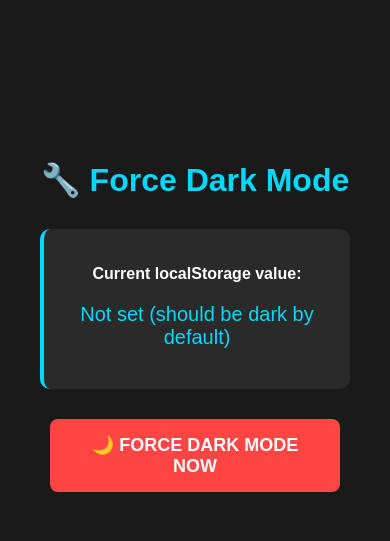
After one commit to chungkwangeui-del/qunex-trade, a Flask app: page /force-dark in a window 390 px wide. The commit adds this page. Shown: the top 541 px of the page. Run offline with Flask 3, Linux system fonts and the light colour scheme; some libraries are stand-ins or nearby versions.

Commit message:
Enhance theme toggle button and add force dark mode tool
Theme Toggle Improvements:
- Increased button size (64px from 56px)
- Added border with semi-transparent white
- Enhanced shadow effects with multiple layers
- Added pulse-glow animation (3s infinite)
- Smooth scale and rotate (180deg) on hover
- Bouncy cubic-bezier transition for playful feel
- Light mode specific styling (dark button in light mode)
- Better mobile responsiveness (56px on mobile)

New Features:
- Added /force-dark route for quick dark mode forcing
- FORCE_DARK_MODE.html - One-click solution to clear localStorage
- Auto-redirects to home after setting dark mode
- Shows current localStorage status

Visual Enhancements:
- Ripple pulse effect draws attention to toggle
- 180-degree rotation on hover (smooth animation)
- Larger touch target for mobile users
- High contrast in both themes

This makes the theme toggle more discoverable and fun to use,
solving the persistent light mode issue with a direct fix page.

🤖 Generated with [Claude Code](https://claude.com/claude-code)

Co-Authored-By: Claude <noreply@anthropic.com>

```diff
--- a/web/app.py
+++ b/web/app.py
@@ -271,6 +271,11 @@ def about():
 def reset_theme():
     """Theme reset utility page"""
     return render_template('reset_theme.html')
+
+@app.route('/force-dark')
+def force_dark():
+    """Force dark mode page - quick fix"""
+    return render_template('FORCE_DARK_MODE.html')
 
 @app.route('/terms')
 def terms():
--- /dev/null
+++ b/web/templates/FORCE_DARK_MODE.html
@@ -0,0 +1,109 @@
+<!DOCTYPE html>
+<html>
+<head>
+    <meta charset="UTF-8">
+    <title>Force Dark Mode - Qunex Trade</title>
+    <style>
+        body {
+            font-family: Arial, sans-serif;
+            max-width: 600px;
+            margin: 100px auto;
+            padding: 40px;
+            background: #1a1a1a;
+            color: #ffffff;
+            text-align: center;
+        }
+        h1 { color: #00d9ff; margin-bottom: 30px; }
+        .status {
+            background: #2a2a2a;
+            padding: 20px;
+            border-radius: 10px;
+            margin: 20px 0;
+            border-left: 4px solid #00d9ff;
+        }
+        button {
+            padding: 15px 40px;
+            font-size: 18px;
+            font-weight: bold;
+            margin: 10px;
+            border: none;
+            border-radius: 8px;
+            cursor: pointer;
+            transition: all 0.3s;
+        }
+        .btn-reset {
+            background: #ff4444;
+            color: white;
+        }
+        .btn-reset:hover {
+            background: #cc0000;
+            transform: scale(1.05);
+        }
+        .btn-home {
+            background: #00d9ff;
+            color: #1a1a1a;
+        }
+        .btn-home:hover {
+            background: #00b8d4;
+            transform: scale(1.05);
+        }
+        .success {
+            color: #00ff00;
+            font-weight: bold;
+            margin: 20px 0;
+        }
+    </style>
+</head>
+<body>
+    <h1>🔧 Force Dark Mode</h1>
+
+    <div class="status">
+        <p><strong>Current localStorage value:</strong></p>
+        <p id="current-theme" style="font-size: 20px; color: #00d9ff;">Checking...</p>
+    </div>
+
+    <button class="btn-reset" onclick="forceDark()">
+        🌙 FORCE DARK MODE NOW
+    </button>
+
+    <div id="success-message" class="success" style="display: none;">
+        ✅ Dark mode activated! Redirecting to home...
+    </div>
+
+    <script>
+        // Show current theme
+        function updateDisplay() {
+            const theme = localStorage.getItem('theme');
+            document.getElementById('current-theme').textContent =
+                theme ? `"${theme}"` : 'Not set (should be dark by default)';
+        }
+
+        function forceDark() {
+            // Clear everything
+            localStorage.clear();
+
+            // Set dark mode explicitly
+            localStorage.setItem('theme', 'dark');
+
+            // Show success
+            document.getElementById('success-message').style.display = 'block';
+
+            // Redirect to home after 1.5 seconds
+            setTimeout(() => {
+                window.location.href = '/';
+            }, 1500);
+        }
+
+        // Initial display
+        updateDisplay();
+
+        // Auto-redirect if theme is already dark
+        if (localStorage.getItem('theme') === 'dark') {
+            document.getElementById('success-message').textContent =
+                '✅ Theme is already set to dark! Redirecting...';
+            document.getElementById('success-message').style.display = 'block';
+            setTimeout(() => window.location.href = '/', 2000);
+        }
+    </script>
+</body>
+</html>
```
Also changed, not shown: web/static/light-mode.css (+51 -13 lines).
